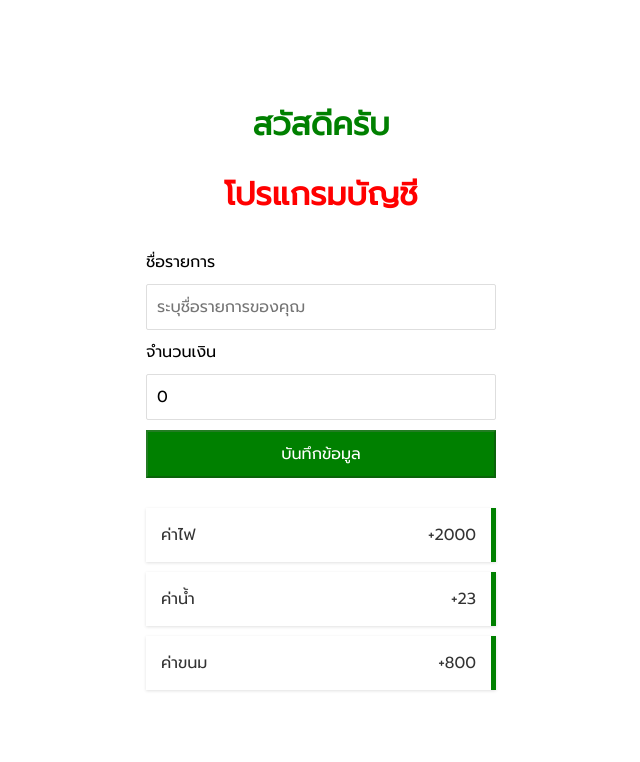
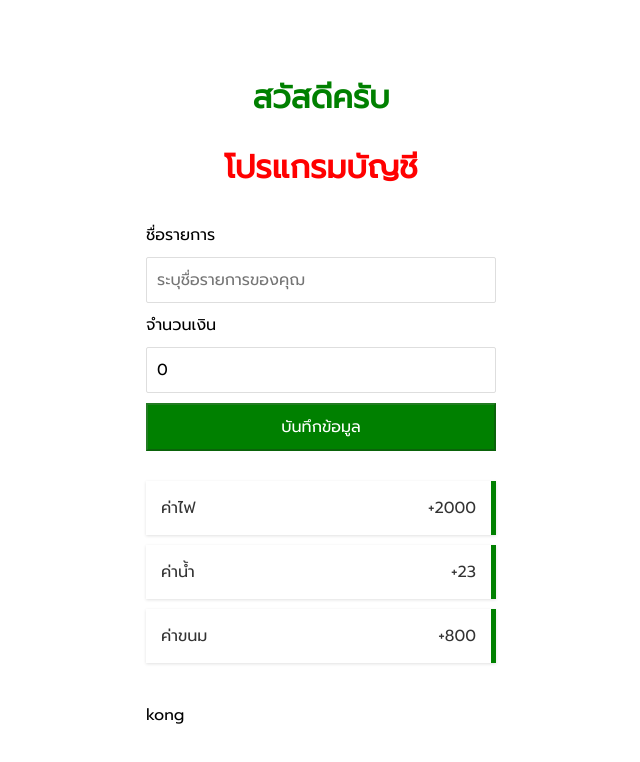
Before and after one commit to 4mGroot/LearnReact, a React (Create React App) app: page / in a window 1280 px wide. Shown: the top 762 px of the page, without its empty margins (319-959 px from the left). Built offline with nearby package versions, Linux system fonts and the light colour scheme.

Commit message:
ContextAPI

```diff
--- a/src/components/Transaction.js
+++ b/src/components/Transaction.js
@@ -1,6 +1,7 @@
+import DataContext from "../data/DataContext"
 import Item from "./Item"
 import './Transaction.css'
-import { v4 as uuidv4 } from 'uuid'
+
 //transactions
 //1.2transaction เก็บข้อมูลดังกล่าวที่ส่งมาเป็นค่า props
 const Transaction = (props)=>{
@@ -11,6 +12,7 @@
     //     {title:"ค่ารถ",amount:800}
     // ]
     return (
+        <div>
             <ul className="item-list">
         {/* <Item title="ค่ารักษาพยาบาล" amount="2000" key ={uuidv4()}/>
         <Item title="เงินเดือน" amount="80000" key ={uuidv4()}/>
@@ -23,6 +25,11 @@
                 return <Item {...element} key ={element.id}/>
             })}
             </ul>
+            <DataContext.Consumer>
+                {value=><p>{value}</p>}
+            </DataContext.Consumer>
+    </div>
     )
 }
+//บรรทัดที่ 28 consumer เป็นการรัยข้อมูลมาจาก provider
 export default Transaction
--- /dev/null
+++ b/src/data/DataContext.js
@@ -0,0 +1,5 @@
+import { createContext } from "react";
+
+const DataContext = createContext()
+
+export default DataContext
```
Also changed, not shown: src/App.js (+6 -1 lines). Lines whose indentation alone changed are shown as unchanged.
